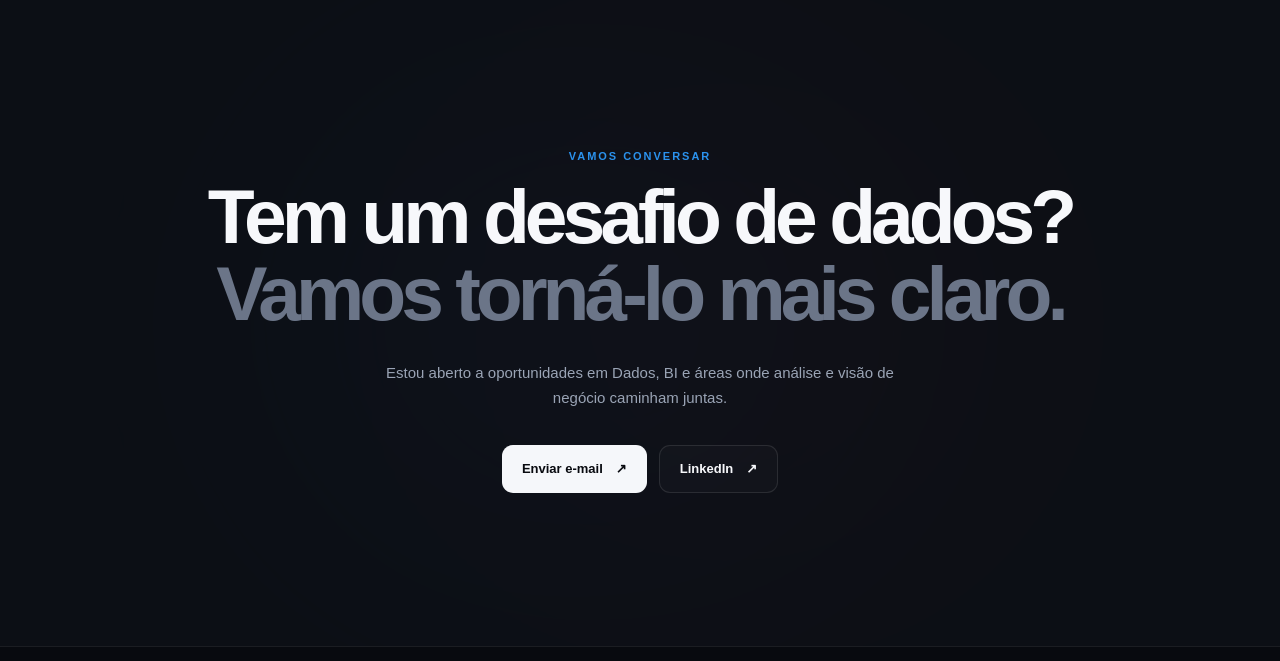
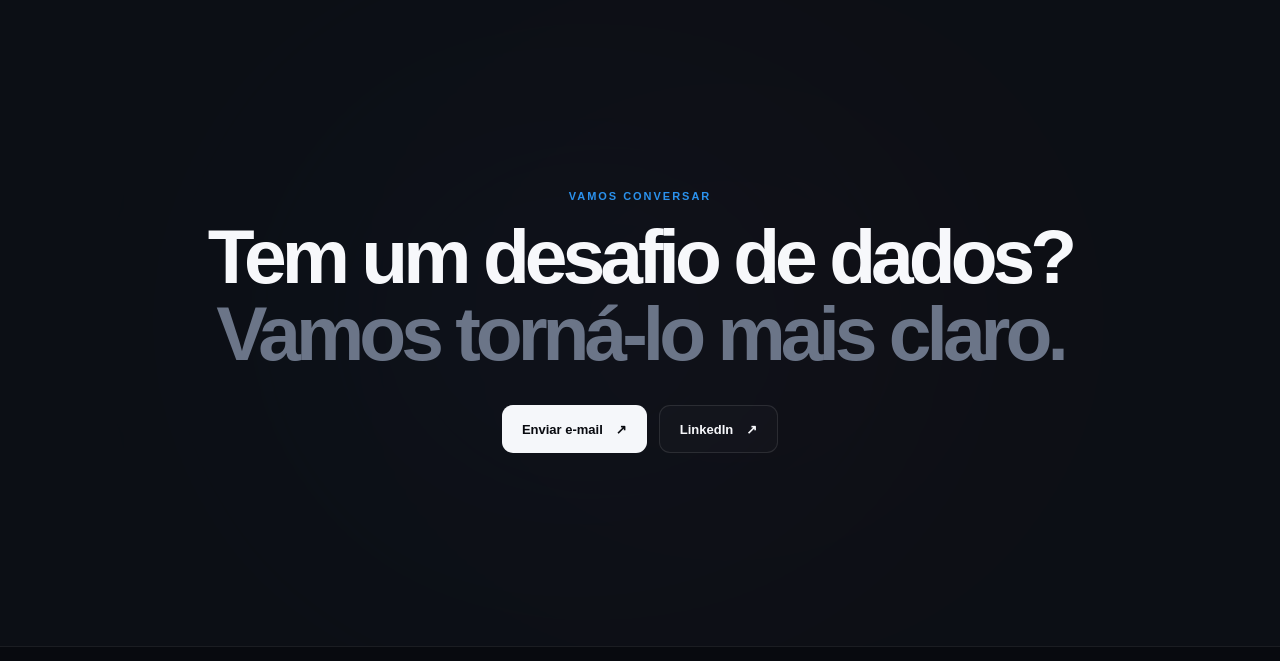
Before and after one commit to Gaabox/Gaabox.github.io, a plain HTML site: page index.html in a window 1280 px wide. Shown: the part 2533-3194 px from the top of the page. Drawn offline with Linux system fonts and the light colour scheme.

Commit message:
Remove opportunities message from contact section

```diff
--- a/index.html
+++ b/index.html
@@ -138,7 +138,6 @@
       <section class="contact-section" id="contato">
         <div class="contact-glow"></div><p class="section-kicker">Vamos conversar</p>
         <h2>Tem um desafio de dados?<span>Vamos torná-lo mais claro.</span></h2>
-        <p>Estou aberto a oportunidades em Dados, BI e áreas onde análise e visão de negócio caminham juntas.</p>
         <div class="contact-actions">
           <a class="button button--primary" href="mailto:gabrielramos.grs@outlook.com">Enviar e-mail <span aria-hidden="true">↗</span></a>
           <a class="button button--ghost" href="https://www.linkedin.com/in/gabriel-ramos-1842a827" target="_blank" rel="noreferrer">LinkedIn <span aria-hidden="true">↗</span></a>
```
